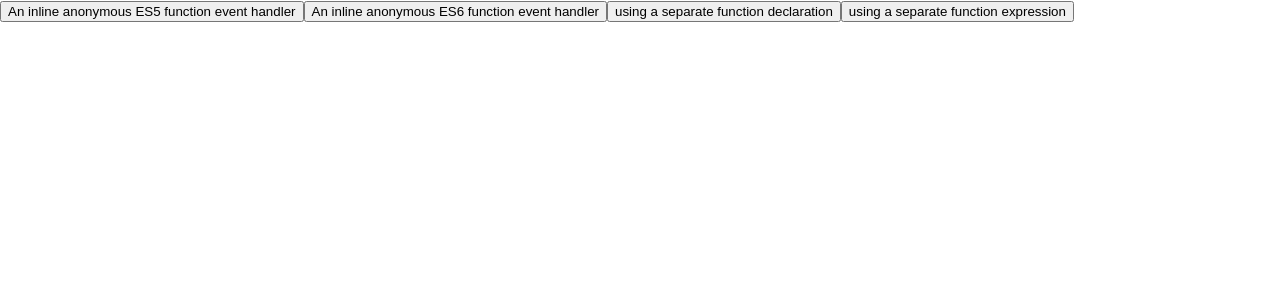
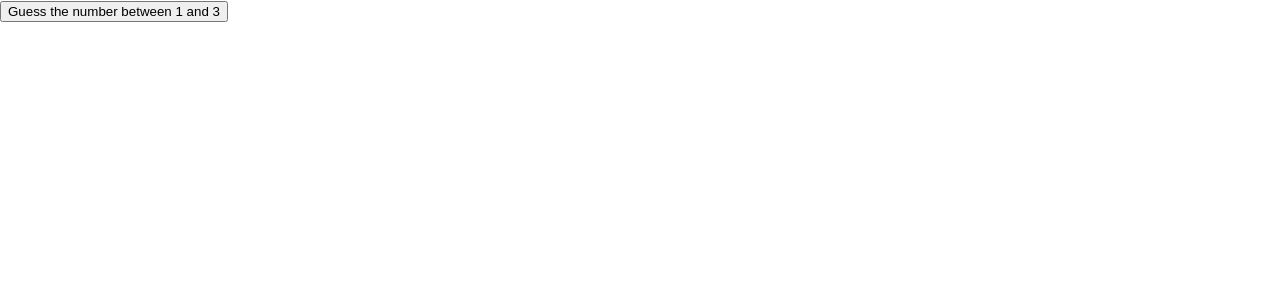
Before and after one commit to abidroid/react-app-one, a React (Create React App) app: page / in a window 1280 px wide. Shown: the top 300 px of the page. Built offline with nearby package versions, Linux system fonts and the light colour scheme.

Commit message:
number guess

```diff
--- a/src/App.js
+++ b/src/App.js
@@ -1,6 +1,7 @@
 import './App.css';
 import Btn from './components/Btn.js'
 import FourWaysToHandleEvent from './components/FourWaysToHandleEvent.js';
+import NumberGuessBetween1and3 from './components/NumberGuessBtween1and3.js';
 
 
 function Header() {
@@ -12,7 +13,7 @@ function App() {
     <>
       {/* <Header />
       <Btn /> */}
-      <FourWaysToHandleEvent />
+      <NumberGuessBetween1and3 />
     </>
 
 
--- /dev/null
+++ b/src/components/NumberGuessBtween1and3.js
@@ -0,0 +1,19 @@
+
+
+function NumberGuessBetween1and3(){
+
+    function handleClick() {
+        let randomNum = Math.floor( Math.random() * 3 ) + 1;
+
+        let userInput = prompt('type a number');
+        alert(`Computer number: ${randomNum}, Your guess: ${userInput}`);
+    }
+
+
+    return (
+
+        <button onClick={handleClick}>Guess the number between 1 and 3</button>
+    );
+}
+
+export default NumberGuessBetween1and3;
```
